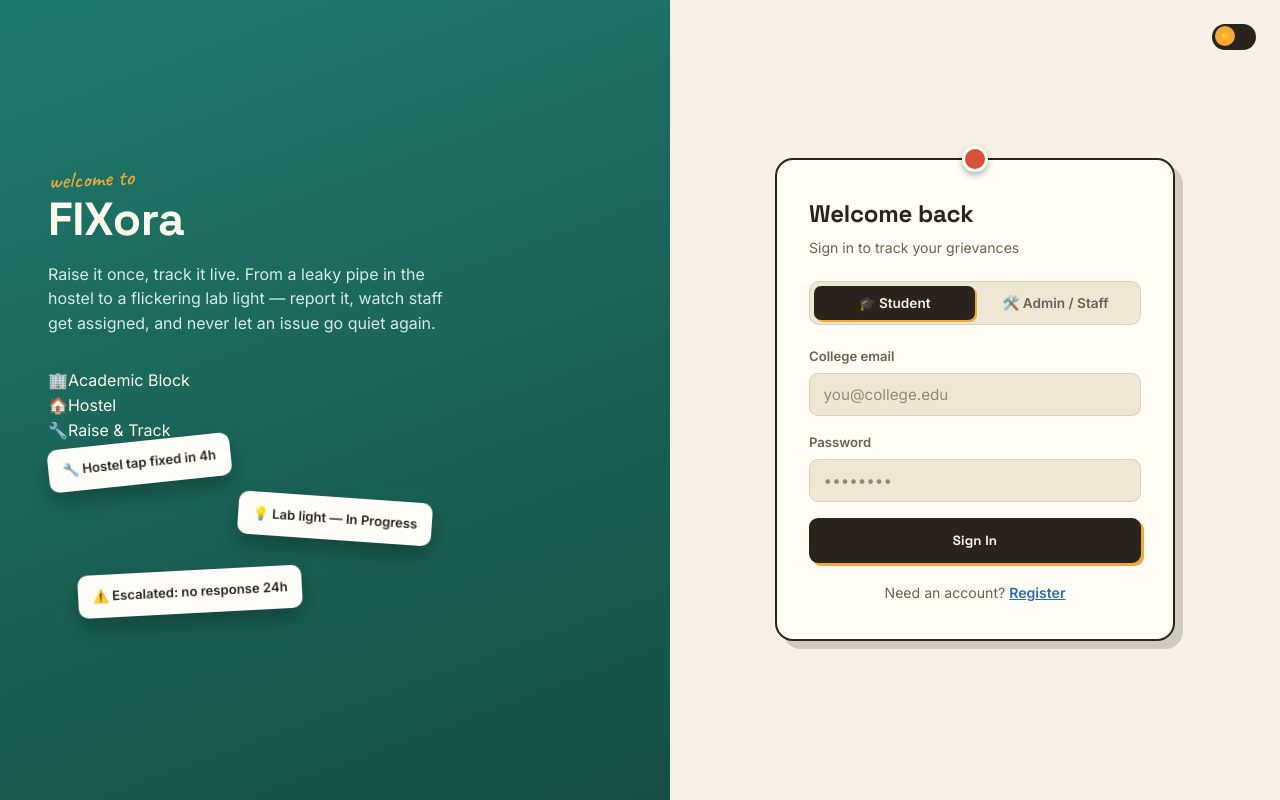
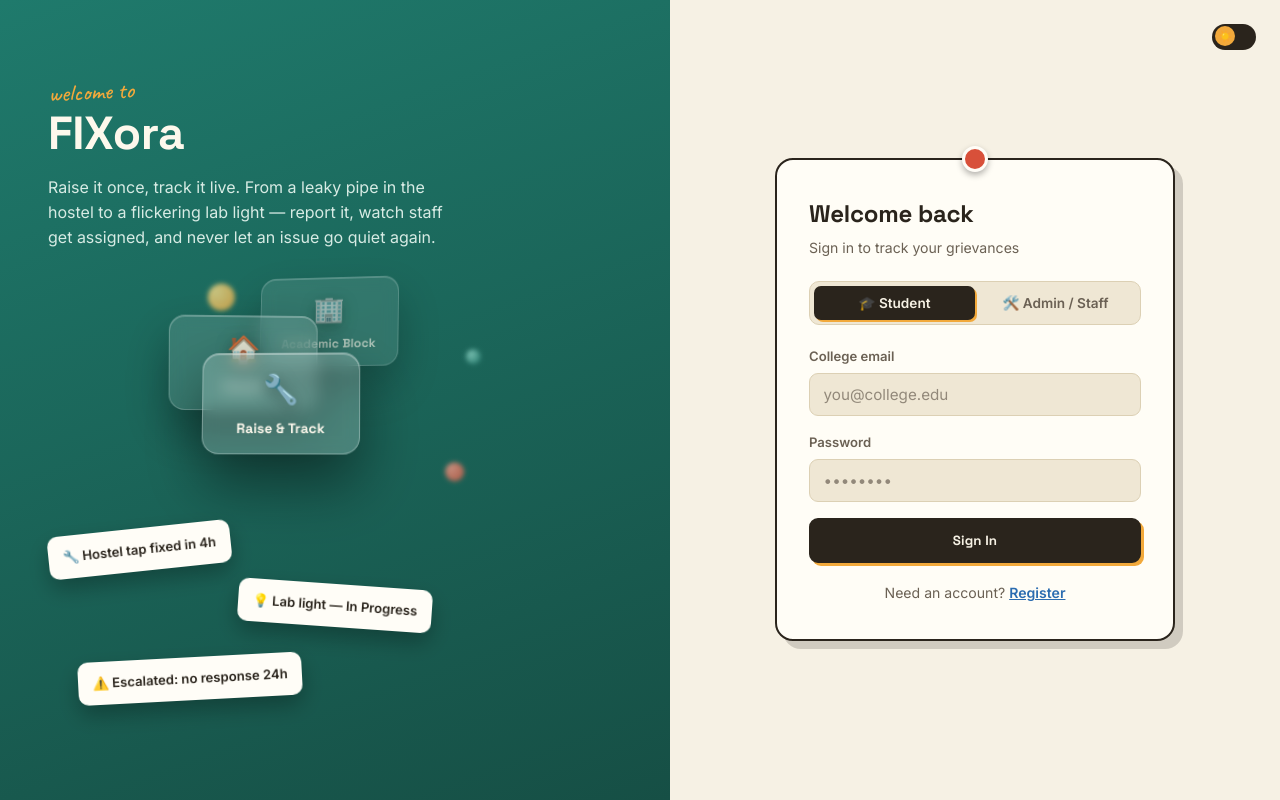
Before and after one commit to Kripa-2805/Team-CodeQuest---Kripa, a React (Vite) app in the folder frontend/: page / in a window 1280 px wide. Built offline with nearby package versions, Linux system fonts and the light colour scheme.

Commit message:
Update index.css

```diff
--- a/frontend/src/index.css
+++ b/frontend/src/index.css
@@ -358,6 +358,108 @@ input[type="file"] { padding: 0.5rem; cursor: pointer; }
 .stat-pill .num { font-family: var(--font-display); font-size: 1.6rem; font-weight: 700; }
 .stat-pill .lbl { font-size: 0.78rem; color: var(--ink-soft); text-transform: uppercase; letter-spacing: 0.03em; }
 
+/* ===== 3D floating scene (auth hero) ===== */
+.hero-3d-scene {
+  perspective: 1200px;
+  height: 210px;
+  display: flex;
+  align-items: center;
+  justify-content: center;
+  margin: 0.5rem 0 1.8rem;
+}
+
+.hero-3d-stage {
+  position: relative;
+  width: 260px;
+  height: 190px;
+  transform-style: preserve-3d;
+  animation: stage-tilt 7s ease-in-out infinite;
+}
+
+@keyframes stage-tilt {
+  0%, 100% { transform: rotateY(-8deg) rotateX(6deg); }
+  50% { transform: rotateY(8deg) rotateX(-3deg); }
+}
+
+.hero-3d-card {
+  position: absolute;
+  width: 150px;
+  height: 96px;
+  border-radius: 16px;
+  background: rgba(255, 255, 255, 0.14);
+  border: 1px solid rgba(255, 255, 255, 0.28);
+  backdrop-filter: blur(8px);
+  -webkit-backdrop-filter: blur(8px);
+  display: flex;
+  flex-direction: column;
+  align-items: center;
+  justify-content: center;
+  gap: 0.35rem;
+  box-shadow: 0 22px 45px rgba(0, 0, 0, 0.4), inset 0 1px 0 rgba(255,255,255,0.3);
+  color: #fdf8ec;
+  font-family: var(--font-display);
+  font-weight: 700;
+  font-size: 0.82rem;
+  letter-spacing: 0.01em;
+  transition: transform 0.4s ease;
+}
+
+.c3d-icon { font-size: 1.7rem; filter: drop-shadow(0 4px 8px rgba(0,0,0,0.35)); }
+.c3d-label { text-align: center; padding: 0 0.5rem; }
+
+.card-back {
+  transform: translateZ(-70px) translate(46px, -34px) rotateY(-10deg) rotateX(5deg);
+  opacity: 0.65;
+}
+.card-mid {
+  transform: translateZ(-10px) translate(-38px, 14px) rotateY(7deg) rotateX(-4deg);
+  opacity: 0.85;
+}
+.card-front {
+  transform: translateZ(70px) translate(6px, 58px) rotateY(-3deg) rotateX(2deg);
+  background: rgba(255, 255, 255, 0.2);
+  box-shadow: 0 28px 55px rgba(0, 0, 0, 0.45), inset 0 1px 0 rgba(255,255,255,0.35);
+}
+
+.hero-3d-orb {
+  position: absolute;
+  border-radius: 50%;
+  filter: blur(2px);
+  opacity: 0.75;
+  animation: orb-float 5s ease-in-out infinite;
+}
+.orb-a {
+  width: 26px; height: 26px;
+  background: radial-gradient(circle at 30% 30%, #ffe08a, var(--marigold));
+  top: -8px; left: 10px;
+  transform: translateZ(90px);
+  animation-delay: 0s;
+}
+.orb-b {
+  width: 18px; height: 18px;
+  background: radial-gradient(circle at 30% 30%, #ff9d8a, var(--coral));
+  bottom: 10px; right: 6px;
+  transform: translateZ(40px);
+  animation-delay: 0.9s;
+}
+.orb-c {
+  width: 14px; height: 14px;
+  background: radial-gradient(circle at 30% 30%, #9adfd0, var(--teal));
+  top: 60px; right: -10px;
+  transform: translateZ(110px);
+  animation-delay: 1.6s;
+}
+@keyframes orb-float {
+  0%, 100% { transform: translateY(0) translateZ(var(--z, 60px)); }
+  50% { transform: translateY(-14px) translateZ(var(--z, 60px)); }
+}
+
+@media (max-width: 880px) {
+  .hero-3d-scene { height: 170px; margin-bottom: 1.2rem; }
+  .hero-3d-stage { width: 210px; height: 150px; }
+  .hero-3d-card { width: 120px; height: 78px; }
+}
+
 /* ===== Auth Page ===== */
 .auth-shell {
   min-height: 100vh;
```
